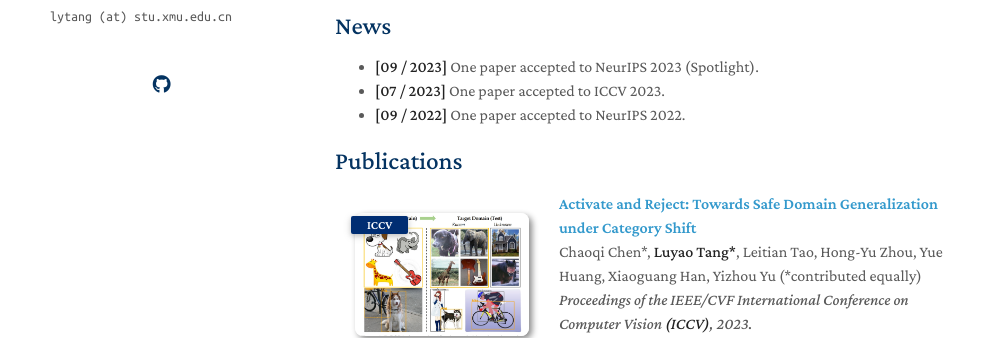
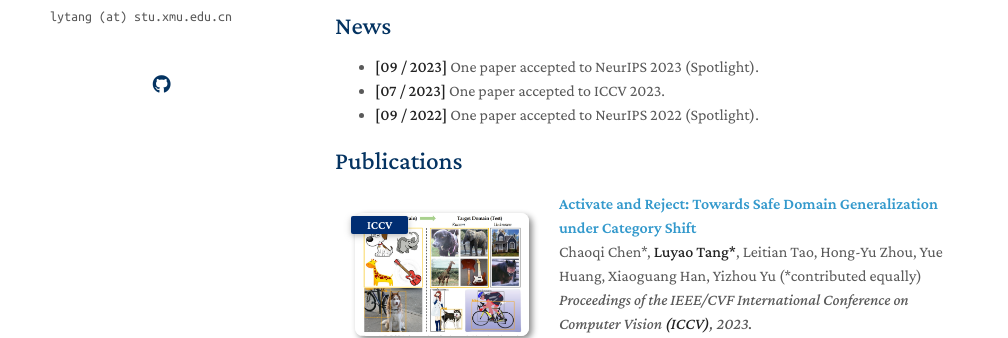
Before and after one commit to lytang63/lytang63.github.io, a Jekyll site: the page built from index.md, in a window 1280 px wide and 1207 px high. Shown: the part 343-681 px from the top of the window, without its empty margins (135-1143 px from the left). Built offline with Jekyll 4.4.1, drawn with Linux system fonts in a browser that asks for light colours; nearby versions of some CDN libraries; a style sheet for code colours, icons or effects is not loaded; our own code applies the rules of GitHub Pages for plain Markdown files.

Commit message:
index.md

```diff
--- a/index.md
+++ b/index.md
@@ -17,7 +17,7 @@ I am currently in the second year of my Master's degree from [School of Informat
 
 - **[09 / 2023]** One paper accepted to NeurIPS 2023 (Spotlight).
 - **[07 / 2023]** One paper accepted to ICCV 2023.
-- **[09 / 2022]** One paper accepted to NeurIPS 2022.
+- **[09 / 2022]** One paper accepted to NeurIPS 2022 (Spotlight).
 
 {% include_relative _includes/publications.md %}
 
```
